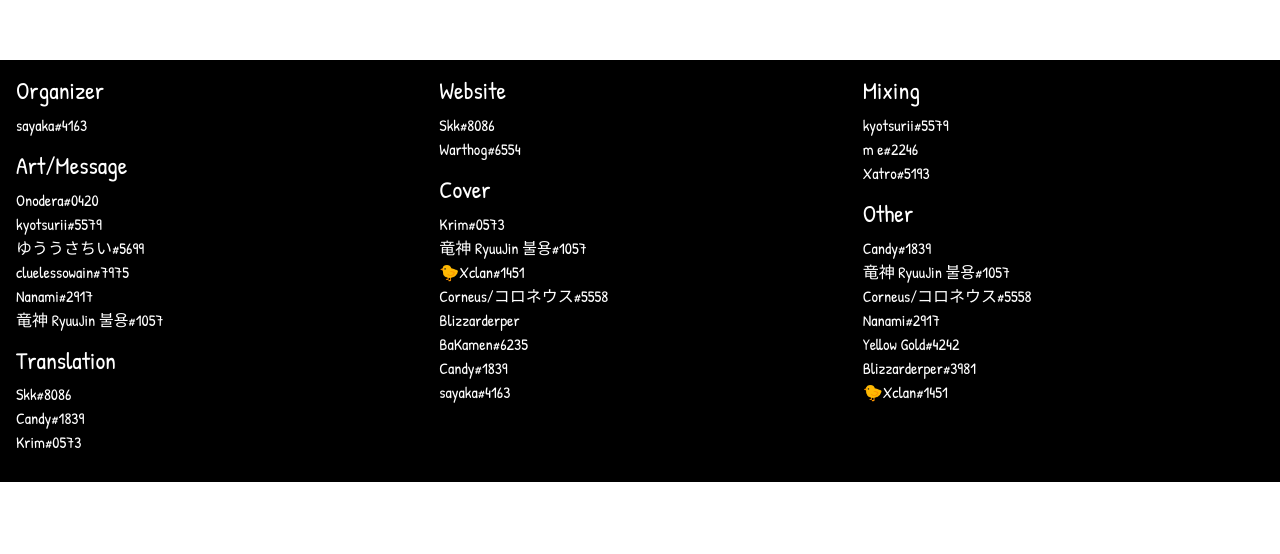
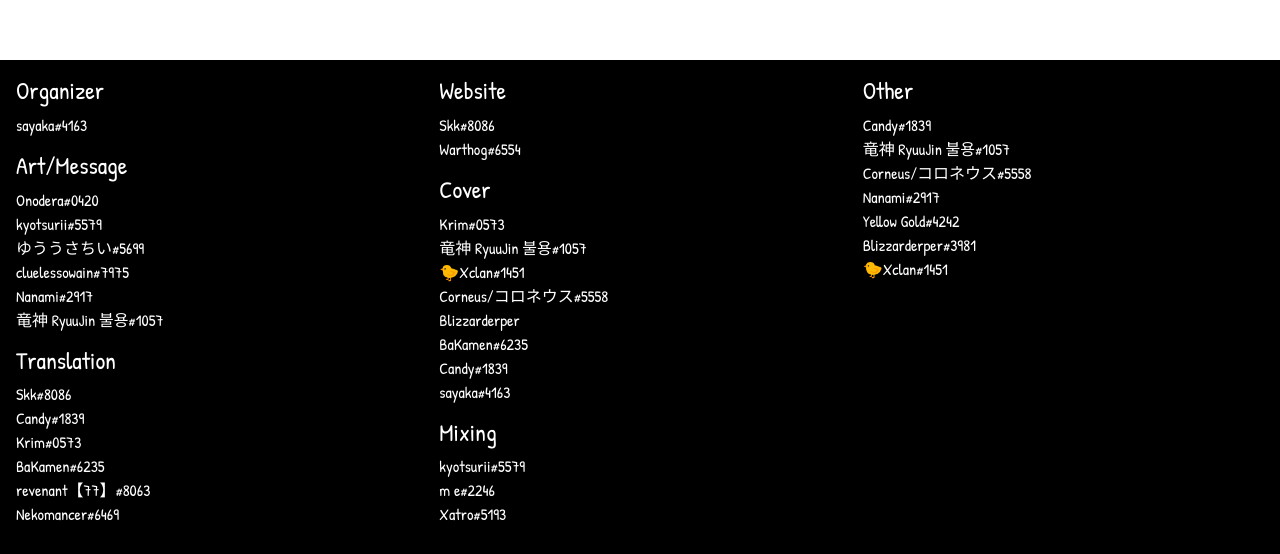
Before and after one commit to Skk-tj/sora-anniversary, a website: page index.handlebars in a window 1280 px wide. Shown: the part 4480-5034 px from the top of the page. Before the commit the page ends 4962 px from the top, so only its background shows below. Drawn offline with nearby package versions, Linux system fonts and the light colour scheme; files that its build step writes are made by us from their sources.

Commit message:
Additional TL credits

```diff
--- a/index.handlebars
+++ b/index.handlebars
@@ -326,6 +326,9 @@
                 <p>Skk#8086</p>
                 <p>Candy#1839</p>
                 <p>Krim#0573</p>
+                <p>BaKamen#6235</p>
+                <p>revenant【77】#8063</p>
+                <p>Nekomancer#6469</p>
             </div>
             <div class="card">
                 <h4>Website</h4>
```
Also changed, not shown: index.html.
